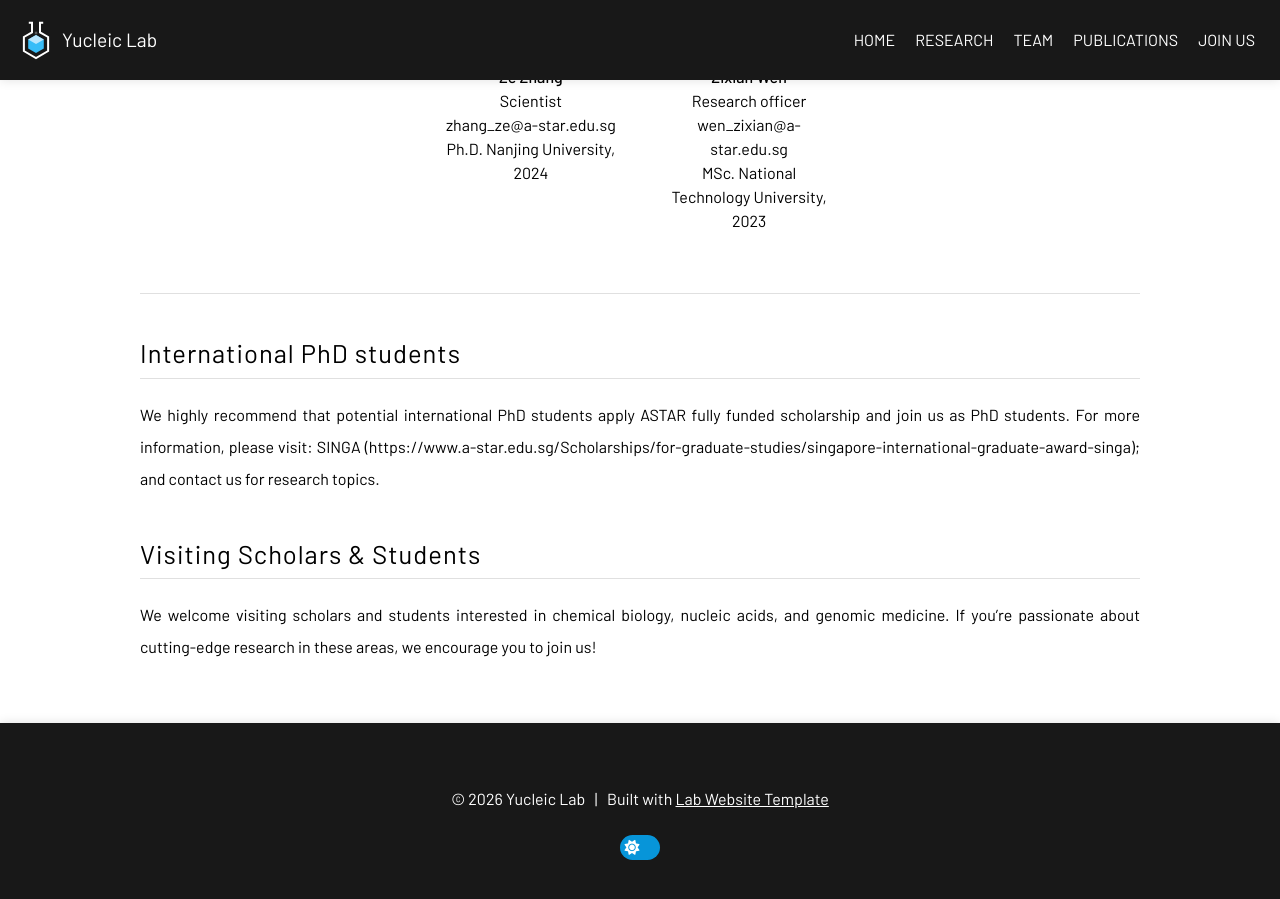
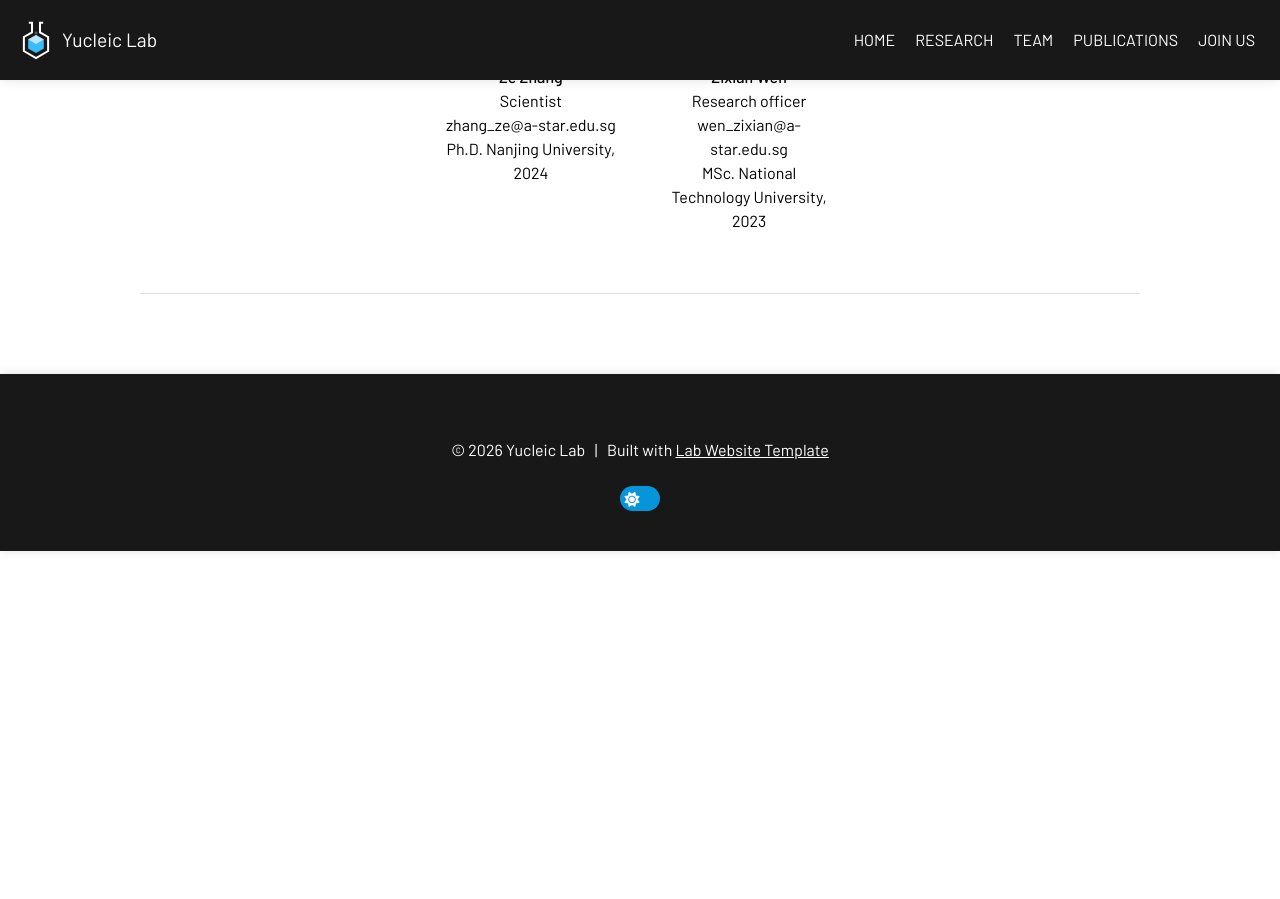
Before and after one commit to yuzutao1990/yucleiclab.github.io, a Jekyll site: the page built from team/index.md, in a window 1280 px wide and 900 px high, scrolled down 1584 px. Built offline with Jekyll 4.4.1, drawn with Linux system fonts in a browser that asks for light colours; a style sheet for code colours, icons or effects is not loaded; after the commit the page ends 2135 px from its top, so only the background shows below that; grey boxes are pictures that could not be loaded.

Commit message:
Update index.md

```diff
--- a/team/index.md
+++ b/team/index.md
@@ -48,8 +48,3 @@ Dr. Zutao Yu is interested in nucleic acids chemical biology. His work bridges c
 {% include list.html data="members" component="portrait" %}
 
 ---
-## International PhD students
-We highly recommend that potential international PhD students apply ASTAR fully funded scholarship and join us as PhD students. For more information, please visit: SINGA (https://www.a-star.edu.sg/Scholarships/for-graduate-studies/singapore-international-graduate-award-singa); and contact us for research topics.
-
-## Visiting Scholars & Students
-We welcome visiting scholars and students interested in chemical biology, nucleic acids, and genomic medicine. If you're passionate about cutting-edge research in these areas, we encourage you to join us!
```
